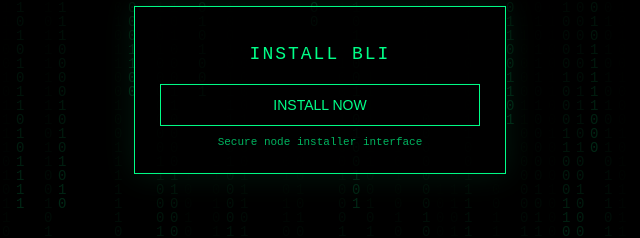
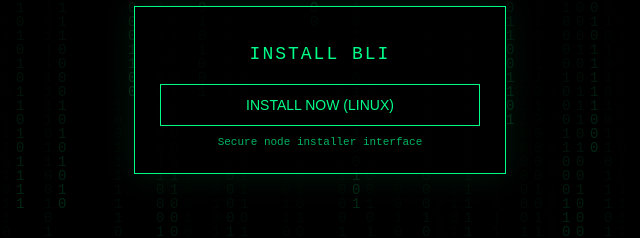
Before and after one commit to bli-website/bli-website, a plain HTML site: page index.html in a window 1280 px wide. Shown: the part 310-548 px from the top of the page, 320-960 px from the left. Drawn offline with Linux system fonts and the light colour scheme.

Commit message:
Update index.html

```diff
--- a/index.html
+++ b/index.html
@@ -81,7 +81,7 @@ button:hover {
 
 <h1>INSTALL BLI</h1>
 
-<button onclick="install()">INSTALL NOW</button>
+<button onclick="install()">INSTALL NOW (LINUX)</button>
 
 <div class="small">
 Secure node installer interface
```
